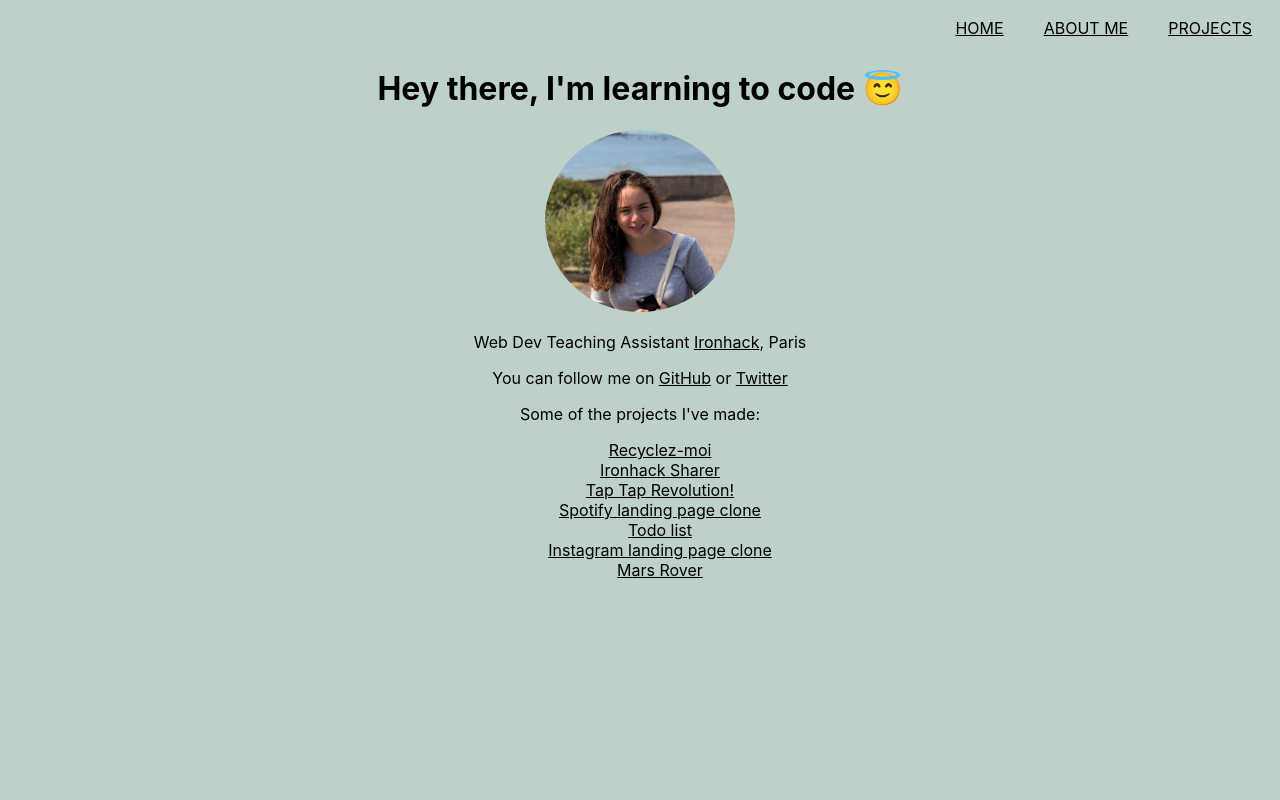
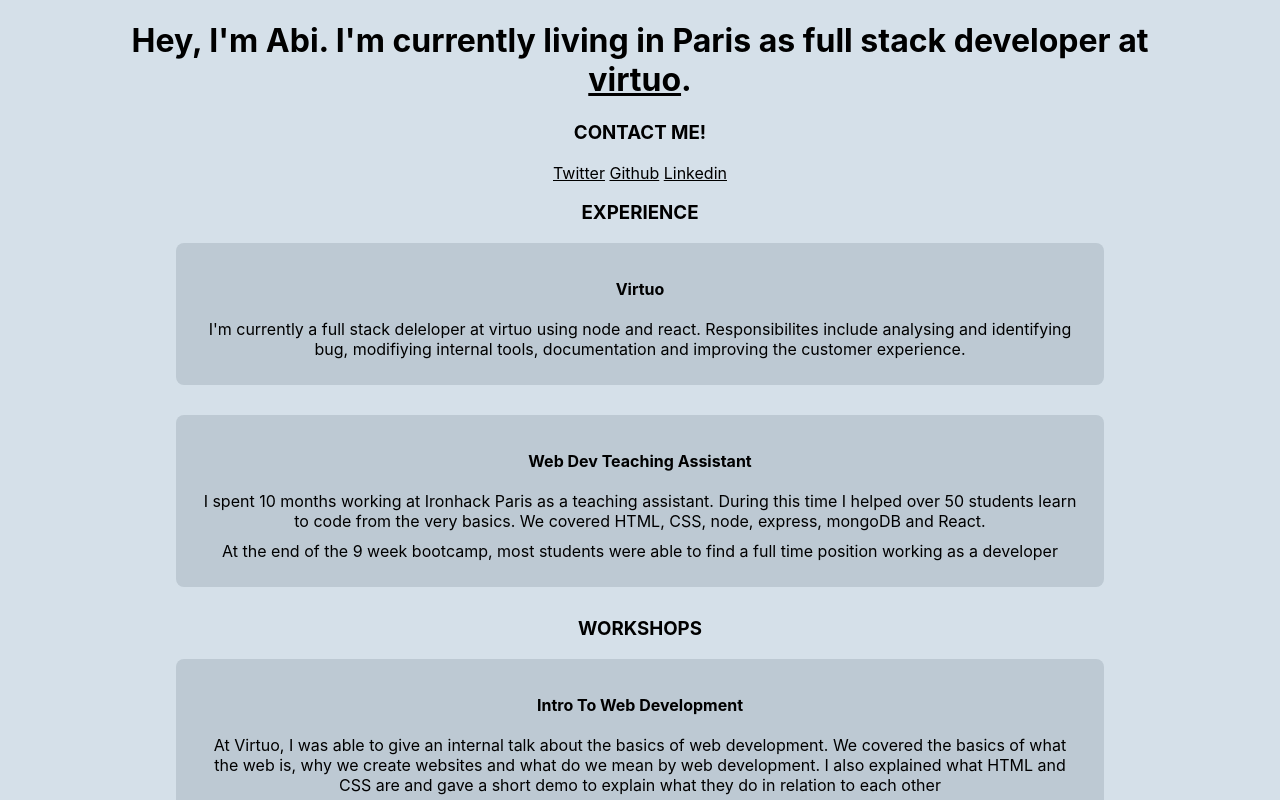
Before and after one commit to abisummers/abisummers.github.io, a React (Create React App) app: page /projects in a window 1280 px wide. Shown: the top 800 px of the page. Built offline with nearby package versions, Linux system fonts and the light colour scheme.

Commit message:
update content

```diff
--- a/src/App.js
+++ b/src/App.js
@@ -1,8 +1,4 @@
 import React, { Component } from "react";
-import Nav from "./components/Nav";
-import { Route, Switch } from "react-router-dom";
-import Projects from "./components/Project-list";
-import About from "./components/About";
 
 import Main from "./components/Main";
 
@@ -10,7 +6,6 @@
   render() {
     return (
       <>
-        <Nav />
         <Main />
         <p>
           You can follow me on{" "}
@@ -23,11 +18,6 @@
           </a>
         </p>
 
-        <Switch>
-          <Route exact path="/" />
-          <Route path="/projects" component={Projects} />
-          <Route path="/about" component={About} />
-        </Switch>
       </>
     );
   }
--- a/src/components/About.js
+++ /dev/null
@@ -1,10 +0,0 @@
-import React from "react";
-
-export default About => {
-  return (
-    <>
-      <h1>About</h1>
-      <p>Currently a web dev teaching assistant at Ironhack!</p>
-    </>
-  );
-};
--- a/src/components/Main.js
+++ b/src/components/Main.js
@@ -4,16 +4,59 @@
   return (
     <>
       <h1>
-        Hey there, I'm learning to code{" "}
-        <span role="img" aria-label="smiley angel">
-          😇
-        </span>
+        Hey, I'm Abi. I'm currently living in Paris as full stack developer at <a href="https://govirtuo.com">virtuo</a>.
       </h1>
-      <img src="profile-picture.png" alt="Me!" />
-      <p>
-        Web Dev Teaching Assistant{" "}
-        <a href="https://www.ironhack.com/en">Ironhack</a>, Paris
-      </p>
+      <h3>Contact me!</h3>
+
+      <div >
+        <ul className="contact">
+          <li><a href="https://twitter.com/abijsummers">Twitter</a></li>
+          <li> <a href="https://github.com/abisummers">Github</a></li>
+          <li> <a href="https://www.linkedin.com/in/abisummers/">Linkedin</a></li>
+        </ul>
+      </div>
+
+
+      <h3>Experience</h3>
+
+      <div className="background-box">
+        <h4>Virtuo</h4>
+        <p>I'm currently a full stack deleloper at virtuo using node and react. Responsibilites include analysing and identifying bug, modifiying internal tools, documentation and improving the customer experience.</p>
+      </div>
+
+
+      <div className="background-box">
+        <h4>Web Dev teaching assistant</h4>
+        <p>I spent 10 months working at Ironhack Paris as a teaching assistant. During this time I helped over 50 students learn to code from the very basics. We covered HTML, CSS, node, express, mongoDB and React.</p>
+        <p>At the end of the 9 week bootcamp, most students were able to find a full time position working as a developer</p>
+      </div>
+
+
+
+      <h3>Workshops</h3>
+
+      <div className="background-box">
+        <h4>Intro to web development</h4>
+        <p>At Virtuo, I was able to give an internal talk about the basics of web development. We covered the basics of what the web is, why we create websites and what do we mean by web development. I also explained what HTML and CSS are and gave a short demo to explain what they do in relation to each other</p>
+        <p>I created the slides using mdx-deck and hosted the site on netlify which can be found  <a href="https://virtuo-webinar.netlify.app">here</a></p>
+      </div>
+
+      <div className="background-box">
+        <h4>Build ping pong using canvas</h4>
+        <p>During a two evening workshop (4 hours in total), I helped 20 people build a version of ping pong using canvas. Most of the people who attended the workshop has never coded before.</p>
+      </div>
+
+      <div className="background-box">
+        <h4>Code me if you can</h4>
+        <p>While a TA at Ironhack, I did some short workshops in the evening for potential students, or those interested in learning how to code</p>
+        <p>The first workshop was a basic HTML and css site, hosted on github pages which can be found <a href="https://abisummers.com/code-me-if-you-can/">here</a>.</p>
+
+        <p>The second workshop was similar to the first with the main difference being the styling. I was asked to put together a 'blog' like template for people interested in creating a blog. <a href="https://abisummers.com/code-me-blog/">here</a>.</p>
+      </div>
+
+
+
+
     </>
   );
 };
--- a/src/components/Nav.js
+++ /dev/null
@@ -1,17 +0,0 @@
-import React from "react";
-import { NavLink } from "react-router-dom";
-
-export default Nav => {
-  return (
-    <div>
-      <nav>
-        <NavLink exact to="/">
-          Home
-        </NavLink>
-        <NavLink to="/about">About Me</NavLink>
-
-        <NavLink to="/projects">Projects</NavLink>
-      </nav>
-    </div>
-  );
-};
--- a/src/components/Project-list.js
+++ /dev/null
@@ -1,36 +0,0 @@
-import React from "react";
-
-export default Project => {
-  return (
-    <div>
-      <p>Some of the projects I've made:</p>
-      <ul>
-        <li>
-          <a href="http://www.recyclez-moi.co/">Recyclez-moi</a>
-        </li>
-        <li>
-          <a href="https://ironhack-sharer.herokuapp.com/">Ironhack Sharer</a>
-        </li>
-        <li>
-          <a href="https://abisummers.com/project-one/">Tap Tap Revolution!</a>
-        </li>
-        <li>
-          <a href="https://abisummers.com/lab-css-spotify-clone/starter-code/">
-            Spotify landing page clone
-          </a>
-        </li>
-        <li>
-          <a href="https://abisummers.com/todo-list/solution/">Todo list</a>
-        </li>
-        <li>
-          <a href="https://abisummers.com/lab-css-instagram-clone/starter-code/">
-            Instagram landing page clone
-          </a>
-        </li>
-        <li>
-          <a href="https://abisummers.com/mars-rover/">Mars Rover</a>
-        </li>
-      </ul>
-    </div>
-  );
-};
--- a/src/index.css
+++ b/src/index.css
@@ -6,10 +6,28 @@
 body {
   font-family: -apple-system, BlinkMacSystemFont, "Segoe UI", Roboto, Oxygen,
     Ubuntu, Cantarell, "Open Sans", "Helvetica Neue", sans-serif;
+  /* text-align: center; */
+  color: black;
+  background-color: rgb(213, 224, 233);
+  max-width: 70em;
+  margin: 0 auto;
+  padding: 0 1em
+}
+
+h1 {
   text-align: center;
+}
 
-  color: black;
-  background-color: rgb(189, 209, 201);
+.contact li {
+display: inline;
+}
+
+.contact {
+  text-align: center;
+}
+
+ul {
+  padding: 0;
 }
 
 a {
@@ -20,18 +38,27 @@
   list-style-type: none;
 }
 
-img {
-  border-radius: 50%;
-  width: 15%;
-  height: auto;
+.background-box {
+  width: 80%;
+  margin: auto;
+  margin-bottom: 30px;
+  background-color: rgb(189, 201, 211);
+  border-radius: 0.5em;
+  padding: 1em
 }
 
-nav {
-  display: flex;
-  justify-content: flex-end;
+.background-box h4 {
+  margin:20px;
+   text-align: center;
+   text-transform: capitalize;
+}
+
+.background-box p {
+  text-align: center;
+  margin: 10px
+}
+
+h3 {
+  text-align: center;
   text-transform: uppercase;
 }
-
-nav a {
-  padding: 10px 20px;
-}
```
